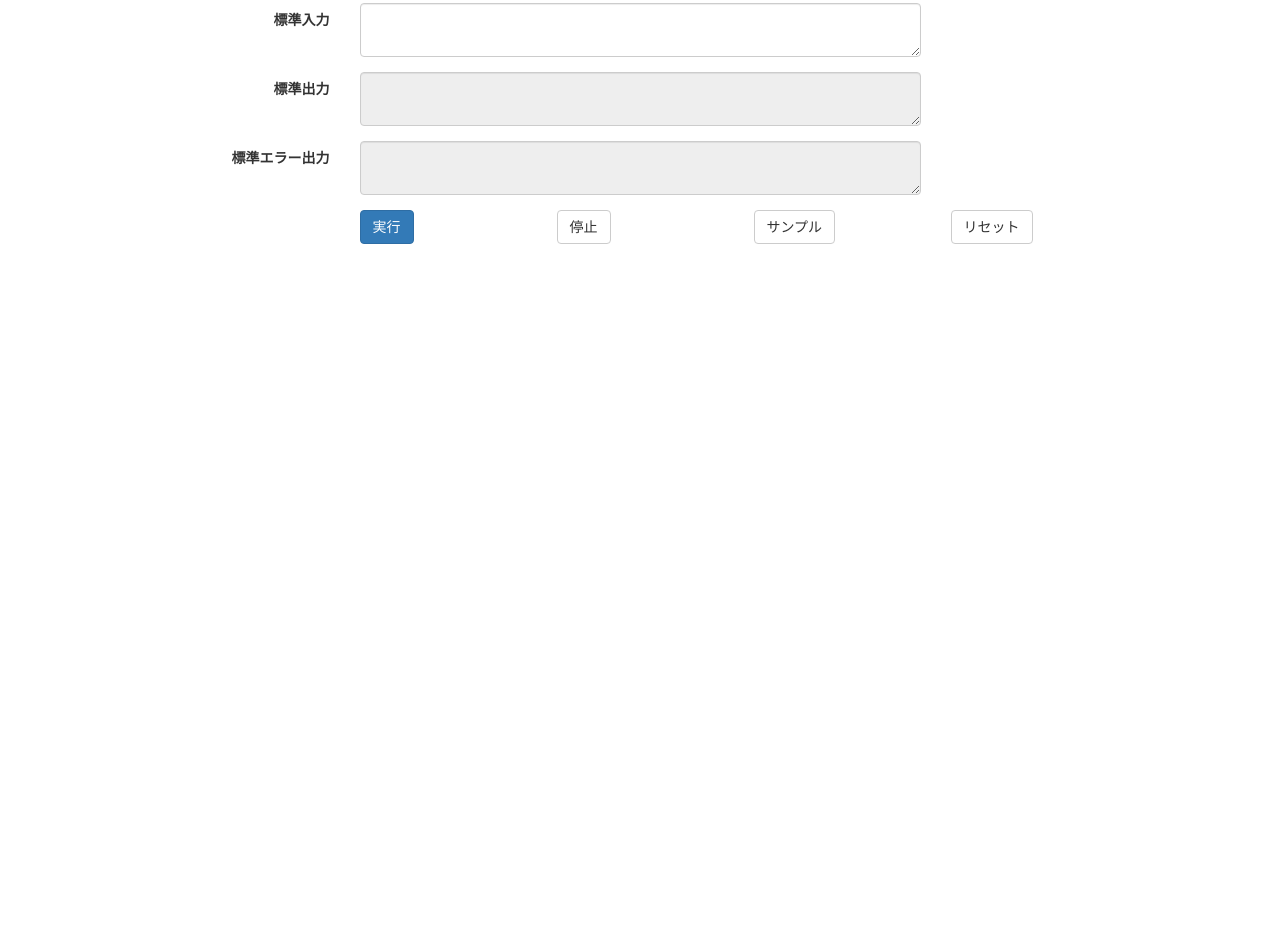
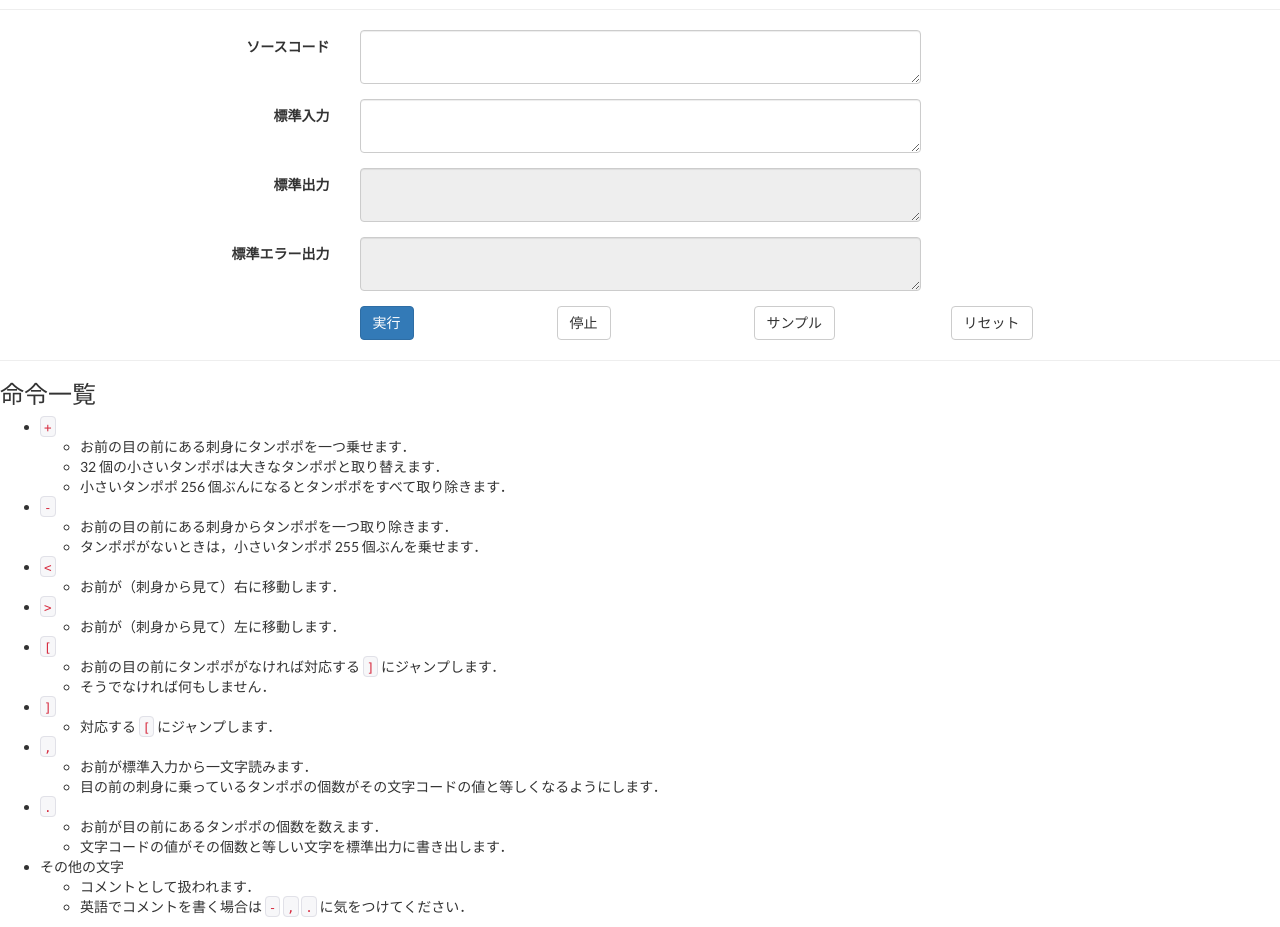
Before and after one commit to rsk0315/Sashiminfuck, a plain HTML site: page index.html in a window 1280 px wide. Shown: the part 427-1354 px from the top of the page. Before the commit the page ends 800 px from the top, so only its background shows below. Drawn offline with nearby package versions, Linux system fonts and the light colour scheme.

Commit message:
Add descriptions for instructions

```diff
--- a/index.html
+++ b/index.html
@@ -19,10 +19,20 @@
           overflow-x: hidden;
           width: 100%;
       }
+      code {
+          padding: 3px 3px 1px;
+          margin: 0;
+          border-width: 0;
+          color: #d72b3f;
+          background-color: #f7f7f9;
+          border: 1px solid #e1e1e8;
+      }
     </style>
   </head>
 
   <body>
+    <h2>お前は絶望的にプログラミングに向いてないから諦めて刺身にタンポポ乗せる言語でもやってろ．</h2>
+
     <!-- Visualizer -->
     <div id="vis" style="height: 320px">
     </div>
@@ -78,6 +88,64 @@
       </div>
     </form>
 
+    <hr>
+    <!-- Description -->
+    <div>
+      <h3>命令一覧</h3>
+      <ul>
+        <li><code>+</code>
+          <ul>
+            <li>お前の目の前にある刺身にタンポポを一つ乗せます．</li>
+            <li>32 個の小さいタンポポは大きなタンポポと取り替えます．</li>
+            <li>小さいタンポポ 256 個ぶんになるとタンポポをすべて取り除きます．</li>
+          </ul>
+        </li>
+        <li><code>-</code>
+          <ul>
+            <li>お前の目の前にある刺身からタンポポを一つ取り除きます．</li>
+            <li>タンポポがないときは，小さいタンポポ 255 個ぶんを乗せます．</li>
+          </ul>
+        </li>
+        <li><code>&lt;</code>
+          <ul>
+            <li>お前が（刺身から見て）右に移動します．</li>
+          </ul>
+        </li>
+        <li><code>&gt;</code>
+          <ul>
+            <li>お前が（刺身から見て）左に移動します．</li>
+          </ul>
+        </li>
+        <li><code>[</code>
+          <ul>
+            <li>お前の目の前にタンポポがなければ対応する <code>]</code> にジャンプします．</li>
+            <li>そうでなければ何もしません．</li>
+          </ul>
+        </li>
+        <li><code>]</code>
+          <ul>
+            <li>対応する <code>[</code> にジャンプします．</li>
+          </ul>
+        </li>
+        <li><code>,</code>
+          <ul>
+            <li>お前が標準入力から一文字読みます．</li>
+            <li>目の前の刺身に乗っているタンポポの個数がその文字コードの値と等しくなるようにします．</li>
+          </ul>
+        </li>
+        <li><code>.</code>
+          <ul>
+            <li>お前が目の前にあるタンポポの個数を数えます．</li>
+            <li>文字コードの値がその個数と等しい文字を標準出力に書き出します．</li>
+          </ul>
+        </li>
+        <li>その他の文字
+          <ul>
+            <li>コメントとして扱われます．</li>
+            <li>英語でコメントを書く場合は <code>-</code> <code>,</code> <code>.</code> に気をつけてください．</li>
+          </ul>
+        </li>
+      </ul>
     </div>
   </body>
 </html>
```
